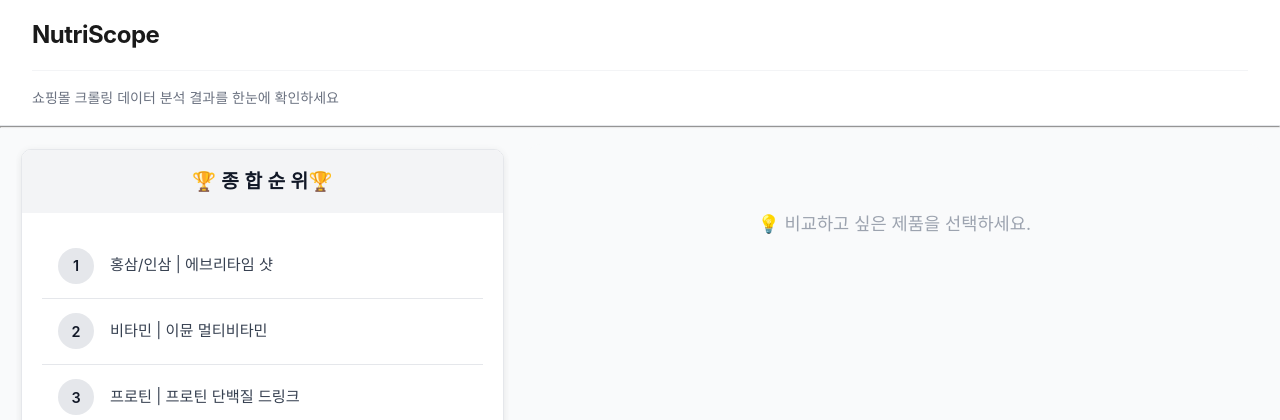
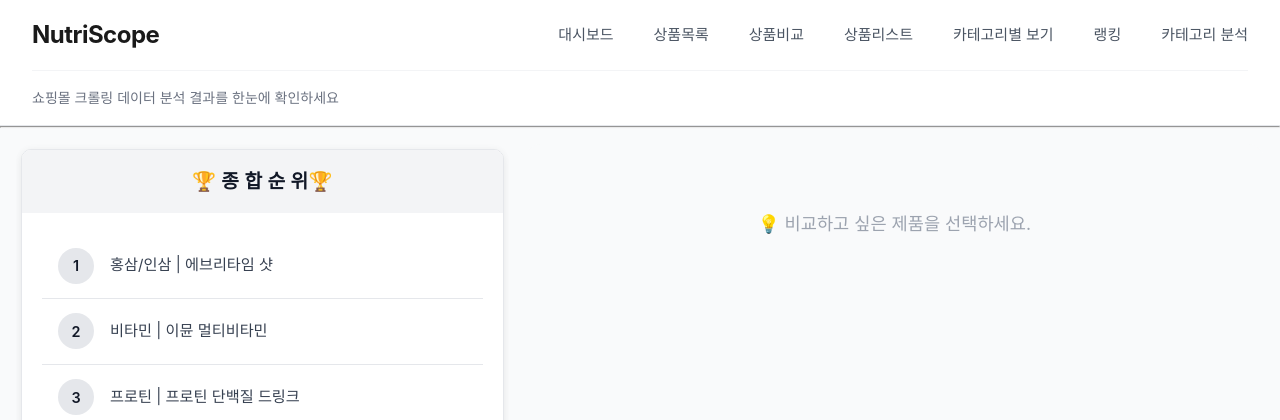
Before and after one commit to Jiyeon0027/NutriScope-DE7-team7-1stproject, a Django app: page /ranking/ in a window 1280 px wide. Shown: the top 420 px of the page. Run offline with Django 4.2, Linux system fonts and the light colour scheme; data comes from the database, SQL or seed files in the repository.

Commit message:
Add files via upload

```diff
--- a/nutriscope/category/templates/category/index.html
+++ b/nutriscope/category/templates/category/index.html
@@ -181,6 +181,7 @@
             <a href="{% url 'category_price' %}" class="nav-item"
               >카테고리별 보기</a
             >
+            <a href="{% url 'mylist' %}" class="nav-item">랭킹</a>
             <a href="{% url 'category:index' %}" class="nav-item active"
               >카테고리 분석</a
             >
--- a/nutriscope/category/urls.py
+++ b/nutriscope/category/urls.py
@@ -1,4 +1,4 @@
-from django.urls import path
+from django.urls import path, include
 from . import views
 
 app_name = "category"
--- a/nutriscope/dashboard/urls.py
+++ b/nutriscope/dashboard/urls.py
@@ -8,15 +8,14 @@ urlpatterns = [
     path('api/products/', views.product_list_api, name='product_list_api'),
     path('compare-table/', views.compare_table, name = 'compare_table'),
     path('product-list/', views.base_view, name='base'),  # 여기 추가
-    # path('category-price/', views.category_price_view, name='category_price'),
-    # path('get_treemap_data/', views.get_treemap_data, name='get_treemap_data'),
-    # path('get_barchart_data/<str:category>/', views.get_barchart_data, name='get_barchart_data'),
-        # 카테고리-가격 분석 페이지
     # 카테고리-가격 분석 페이지
     path('category-price/', views.category_price_view, name='category_price'),
 
     # API 엔드포인트
     path('api/get_treemap_data/', views.get_treemap_data, name='get_treemap_data'),
     path('api/get_barchart_data/', views.get_barchart_data, name='get_barchart_data'),
-    path('famous_brand/', include('famous_brand.urls')) # famous_brand App에 대한 url 경로 설정
+    path('famous_brand/', include('famous_brand.urls')), # famous_brand App에 대한 url 경로 설정
+    path('ranking/', include('ranking.urls')),  # 랭킹 앱
+    path('category/', include('category.urls')), # category 앱
+
 ]
--- a/nutriscope/ranking/templates/ranking/header.html
+++ b/nutriscope/ranking/templates/ranking/header.html
@@ -4,23 +4,18 @@
           <div class="logo-section">
             <span class="project-name">NutriScope</span>
           </div>
+          <nav class="main-nav">
+            <a href="{% url 'dashboard' %}" class="nav-item avtive">대시보드</a>
+            <a href="{% url 'product_comparison' %}" class="nav-item">상품목록</a>
+            <a href="{% url 'compare_table' %}" class="nav-item">상품비교</a>
+            <a href="{% url 'base' %}" class="nav-item">상품리스트</a>
+            <a href="{% url 'category_price' %}" class="nav-item">카테고리별 보기</a>
+            <a href="{% url 'mylist' %}" class="nav-item">랭킹</a>
+            <a href="{% url 'category:index' %}" class="nav-item">카테고리 분석</a>
+          </nav>
         </div>
         <div class="header-subtitle">
-            <!-- 간단한 소개글 써주면 좋아요-->
           <p>쇼핑몰 크롤링 데이터 분석 결과를 한눈에 확인하세요</p>
         </div>
       </div>
     </div>
-
-{% comment %}
-<div style = "text-align:center; margin-bottom:2px;">
-    <div>
-        <h1>💊 NutriScope</h1>
-    </div>
-    <div>
-        <span>nav1</span>
-        <span>nav2</span>
-        <span>nav3</span>
-    </div>
-</div>
-{% endcomment %}
--- a/nutriscope/ranking/urls.py
+++ b/nutriscope/ranking/urls.py
@@ -1,4 +1,4 @@
-from django.urls import path
+from django.urls import path, include
 
 from . import views
 
```
Also changed, not shown: nutriscope/dashboard/templates/dashboard/base.html (+4 -9 lines), nutriscope/dashboard/templates/dashboard/category_price.html (+4 -9 lines), nutriscope/dashboard/templates/dashboard/compare_table.html (+7 -8 lines), nutriscope/dashboard/templates/dashboard/product_comparison.html (+4 -9 lines). Lines whose indentation alone changed are shown as unchanged.
